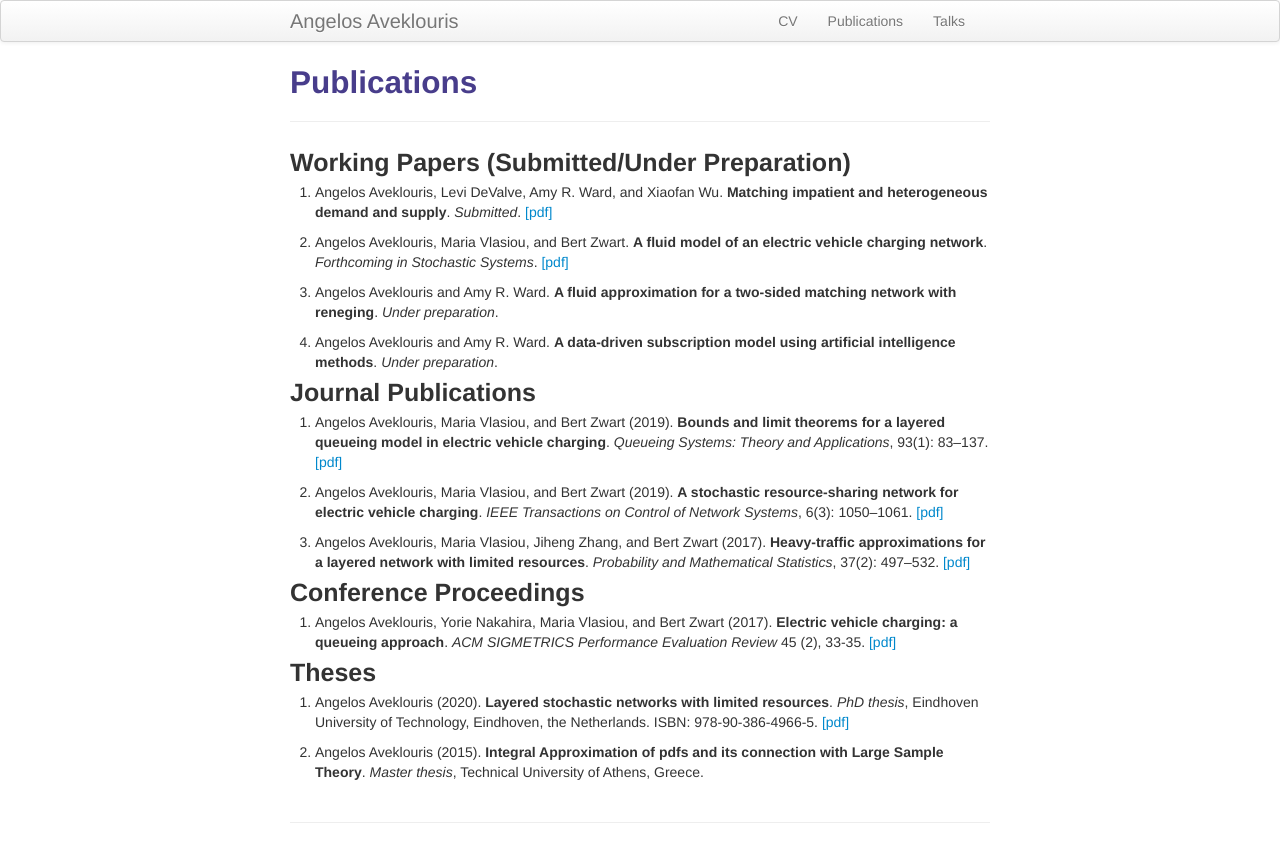
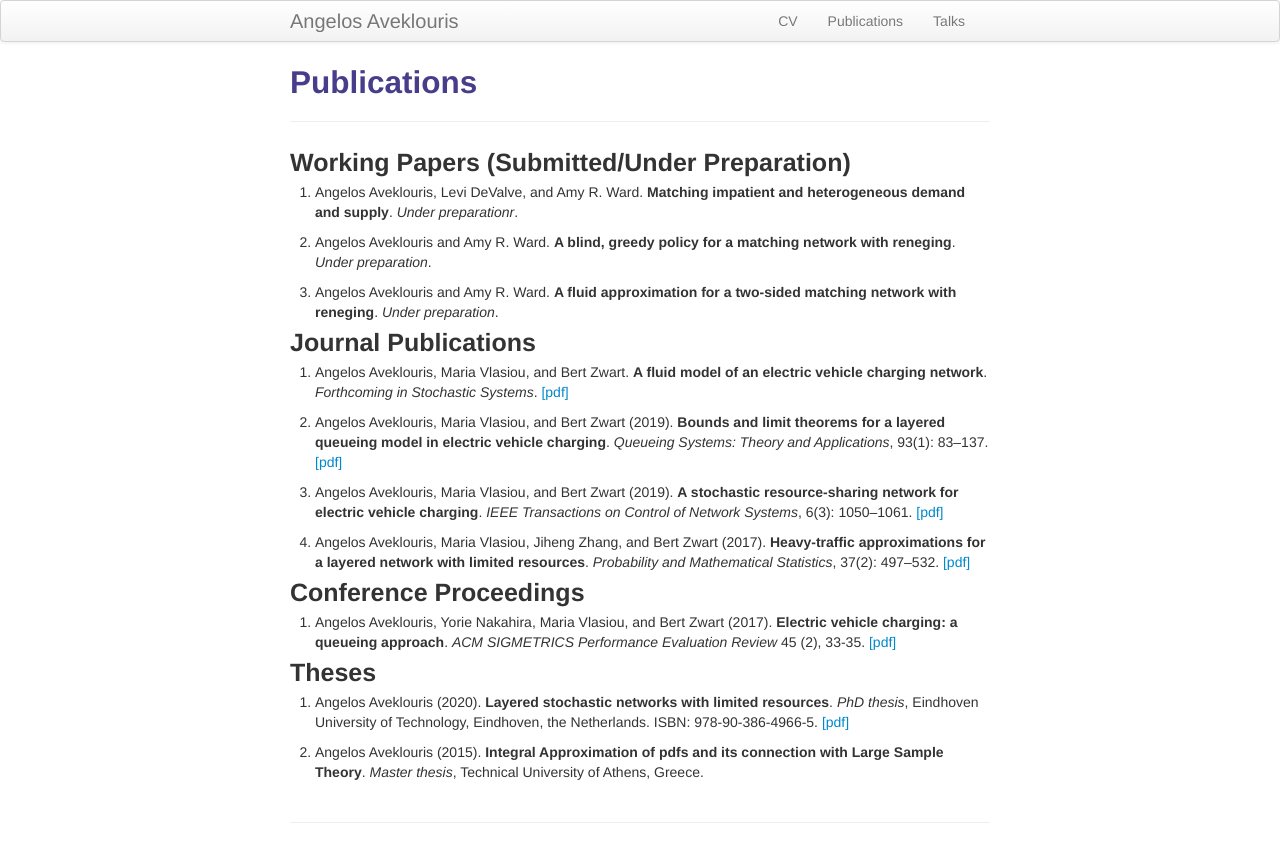
Before and after one commit to Angelos90/Angelos90.github.io, a Jekyll site: the page built from pages/publications.md, in a window 1280 px wide. Shown: the top 862 px of the page. Built offline with Jekyll 4.4.1, drawn with Linux system fonts in a browser that asks for light colours.

Commit message:
Update publications.md

```diff
--- a/pages/publications.md
+++ b/pages/publications.md
@@ -6,29 +6,30 @@ description: Angelos Aveklouris' Publications
 
 <p style="font-size:25px"><b>Working Papers (Submitted/Under Preparation)</b></p>
 
- 1. Angelos Aveklouris, Levi DeValve,  Amy R. Ward, and Xiaofan Wu. <b>Matching impatient and heterogeneous demand and supply</b>.
-   *Submitted*. <a href="https://arxiv.org/pdf/2102.02710.pdf">[pdf]</a>
+ 1. Angelos Aveklouris, Levi DeValve, and Amy R. Ward. <b>Matching impatient and heterogeneous demand and supply</b>.
+   *Under preparationr*.
 
- 2. Angelos Aveklouris, Maria Vlasiou, and Bert Zwart. <b>A fluid model of an electric vehicle charging network</b>. *Forthcoming in Stochastic Systems*.
-     <a href="https://arxiv.org/pdf/2004.05637.pdf">[pdf]</a>
+ 2.  Angelos Aveklouris and Amy R. Ward.  <b>A blind, greedy policy for a matching network with reneging</b>.
+     *Under preparation*.
 
  3. Angelos Aveklouris and Amy R. Ward. <b>A fluid approximation for a two-sided matching network with reneging</b>.
     *Under preparation*.
 
- 4.  Angelos Aveklouris and Amy R. Ward.  <b>A data-driven subscription model using artificial intelligence methods</b>.
-     *Under preparation*.
 
 <p style="font-size:25px"><b>Journal Publications</b></p>
 
- 1. Angelos Aveklouris, Maria Vlasiou, and Bert Zwart (2019). <b>Bounds and limit theorems for a layered queueing model in electric vehicle charging</b>.
+ 1. Angelos Aveklouris, Maria Vlasiou, and Bert Zwart. <b>A fluid model of an electric vehicle charging network</b>. *Forthcoming in Stochastic Systems*.
+     <a href="https://arxiv.org/pdf/2004.05637.pdf">[pdf]</a>
+
+ 2. Angelos Aveklouris, Maria Vlasiou, and Bert Zwart (2019). <b>Bounds and limit theorems for a layered queueing model in electric vehicle charging</b>.
     *Queueing Systems: Theory and Applications*, 93(1): 83--137. <a href="https://arxiv.org/pdf/1810.05473.pdf">[pdf]</a>
 
 
- 2.  Angelos Aveklouris, Maria Vlasiou, and Bert Zwart (2019). <b>A stochastic resource-sharing network for electric vehicle charging</b>.
+ 3.  Angelos Aveklouris, Maria Vlasiou, and Bert Zwart (2019). <b>A stochastic resource-sharing network for electric vehicle charging</b>.
     *IEEE Transactions on Control of Network Systems*, 6(3): 1050--1061. <a href="https://arxiv.org/pdf/1711.05561.pdf">[pdf]</a>
 
 
-3. Angelos Aveklouris, Maria Vlasiou, Jiheng Zhang, and Bert Zwart (2017).  <b>Heavy-traffic approximations for a layered network with limited resources</b>.
+4. Angelos Aveklouris, Maria Vlasiou, Jiheng Zhang, and Bert Zwart (2017).  <b>Heavy-traffic approximations for a layered network with limited resources</b>.
    *Probability and Mathematical Statistics*, 37(2): 497--532. <a href=" https://arxiv.org/pdf/1701.03370.pdf">[pdf]</a>
 
 <p style="font-size:25px"><b>Conference Proceedings</b></p>
```
